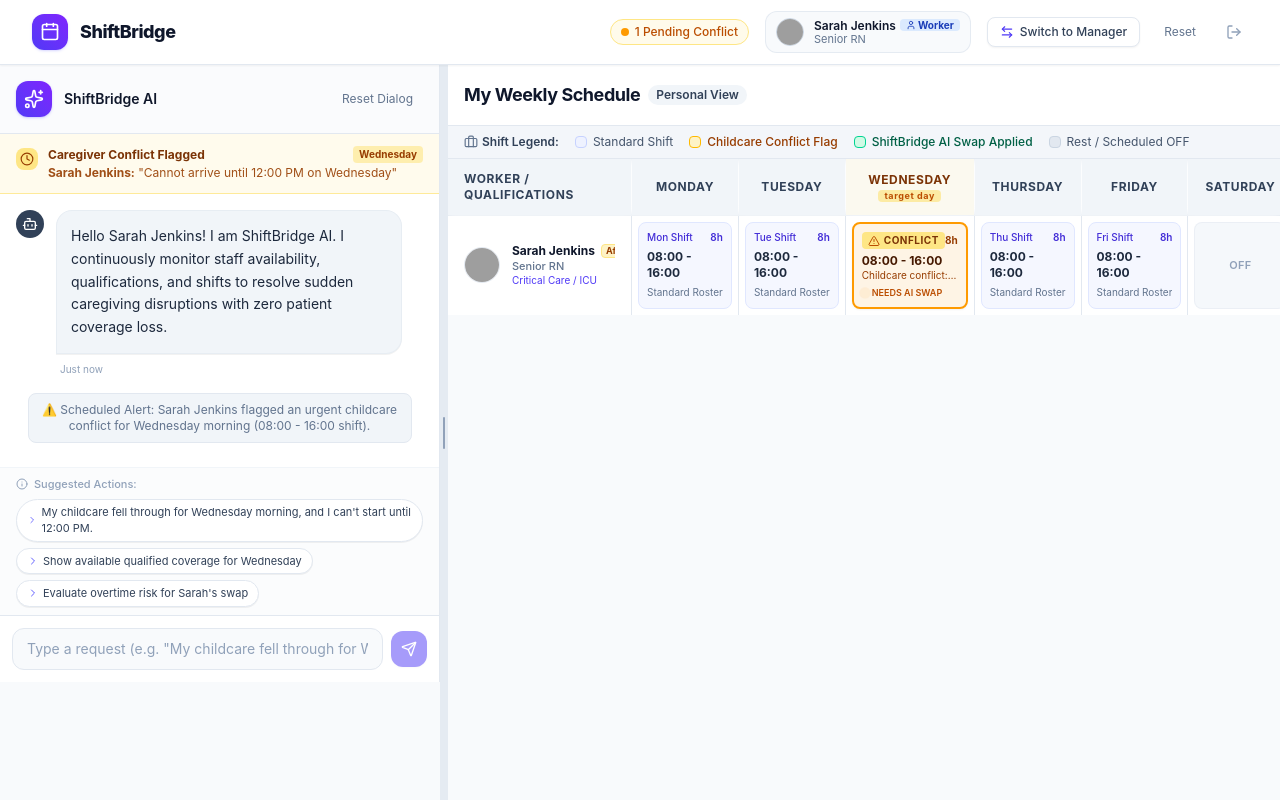
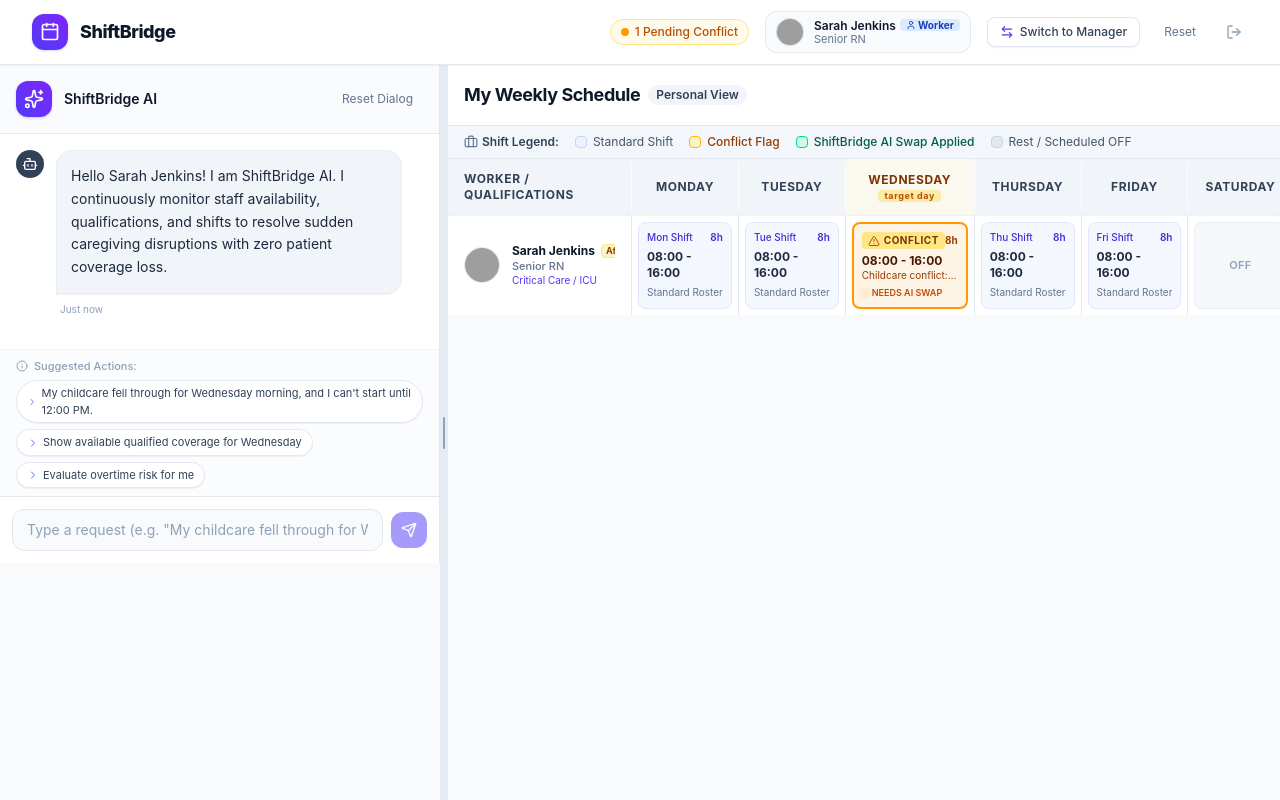
Before and after one commit to IHesamI/ShiftBridge-UI, a React (Vite) app: page / in a window 1280 px wide. Built offline with nearby package versions, Linux system fonts and the light colour scheme; grey boxes are pictures that could not be loaded.

Commit message:
some fixes

```diff
--- a/src/components/CalendarGrid.tsx
+++ b/src/components/CalendarGrid.tsx
@@ -212,7 +212,7 @@ export const CalendarGrid: React.FC<CalendarGridProps> = ({
         </div>
         <div className="flex items-center gap-1.5">
           <span className="w-3 h-3 rounded bg-amber-100 border border-amber-400" />
-          <span className="font-medium text-amber-800">Childcare Conflict Flag</span>
+          <span className="font-medium text-amber-800">Conflict Flag</span>
         </div>
         <div className="flex items-center gap-1.5">
           <span className="w-3 h-3 rounded bg-emerald-100 border border-emerald-400" />
--- a/src/components/SidebarChat.tsx
+++ b/src/components/SidebarChat.tsx
@@ -58,18 +58,13 @@ export const SidebarChat: React.FC<SidebarChatProps> = ({
           text: `Hello ${currentUser.name}! I am ShiftBridge AI. I continuously monitor staff availability, qualifications, and shifts to resolve sudden caregiving disruptions with zero patient coverage loss.`,
           timestamp: 'Just now'
         },
-        {
-          id: 'msg_disruption_alert',
-          sender: 'system',
-          text: `⚠️ Scheduled Alert: Sarah Jenkins flagged an urgent childcare conflict for Wednesday morning (08:00 - 16:00 shift).`,
-          timestamp: 'Just now'
-        }
+
       ];
     });
   }, [currentUser]);
 
   const scrollToBottom = () => {
-    messagesEndRef.current?.scrollIntoView({ behavior: 'smooth' });
+    messagesEndRef.current?.scrollIntoView({ behavior: 'smooth', });
   };
 
   useEffect(() => {
@@ -106,7 +101,7 @@ export const SidebarChat: React.FC<SidebarChatProps> = ({
         const assistantMessage: ChatMessage = {
           id: `ai_${Date.now()}`,
           sender: 'assistant',
-          text: `I've analyzed Sarah's schedule constraint against team competencies, weekly hour limits (max 40h), and unit staffing minimums. Here are 2 balanced resolution options:`,
+          text: `I've analyzed your schedule constraint against team competencies, weekly hour limits (max 40h), and unit staffing minimums. Here are 2 balanced resolution options:`,
           timestamp: new Date().toLocaleTimeString([], { hour: '2-digit', minute: '2-digit' }),
           options: aiProposals
         };
@@ -126,7 +121,7 @@ export const SidebarChat: React.FC<SidebarChatProps> = ({
   const quickPrompts = [
     scenario.promptText,
     "Show available qualified coverage for Wednesday",
-    "Evaluate overtime risk for Sarah's swap"
+    "Evaluate overtime risk for me"
   ];
 
   return (
@@ -154,7 +149,7 @@ export const SidebarChat: React.FC<SidebarChatProps> = ({
       </div>
 
       {/* Disruption Alert Banner */}
-      <div className="px-4 py-3 bg-amber-50/90 border-b border-amber-200/80 text-amber-900 text-xs flex items-start gap-2.5">
+      {/* <div className="px-4 py-3 bg-amber-50/90 border-b border-amber-200/80 text-amber-900 text-xs flex items-start gap-2.5">
         <div className="p-1 bg-amber-200 text-amber-800 rounded-lg flex-shrink-0 mt-0.5">
           <Clock className="w-3.5 h-3.5" />
         </div>
@@ -167,7 +162,7 @@ export const SidebarChat: React.FC<SidebarChatProps> = ({
             <strong>Sarah Jenkins:</strong> "{scenario.constraint}"
           </div>
         </div>
-      </div>
+      </div> */}
 
       {/* Messages Scroll Area */}
       <div className="flex-1 overflow-y-auto p-4 space-y-4">
```
